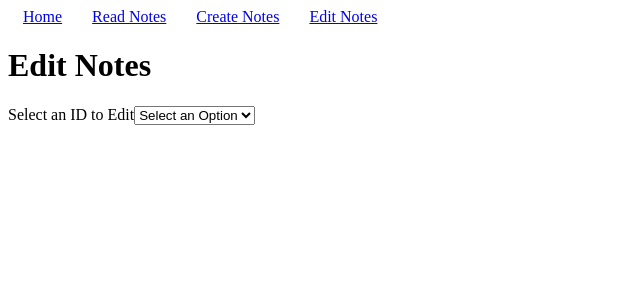
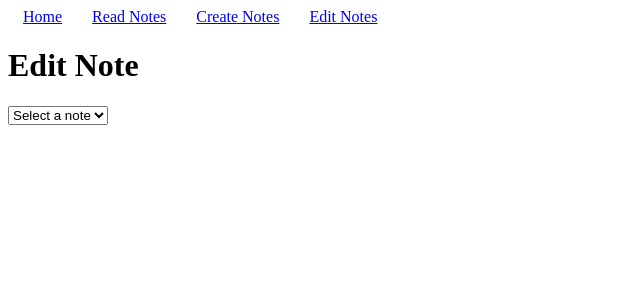
Before and after one commit to githubscientist/reactb47, a React (Create React App) app: page /edit in a window 1280 px wide. Shown: the top 300 px of the page, without its empty margins (0-640 px from the left). Built offline with nearby package versions, Linux system fonts and the light colour scheme; data requests are answered from the project's data file.

Commit message:
update in CRUD

```diff
--- a/db.json
+++ b/db.json
@@ -2,7 +2,7 @@
   "notes": [
     {
       "id": 1,
-      "content": "Working with Lists",
+      "content": "Working with Lists and Arrays",
       "important": true
     },
     {
--- a/src/components/CreateNote.js
+++ b/src/components/CreateNote.js
@@ -12,7 +12,7 @@ function CreateNote({addNote, newNoteContent, handleNoteChange, newNoteContentRe
             ref={newNoteContentRef}
             /> <br /><br />
 
-            <label form='dropdownNoteImportant'>Is Important: </label>
+            <label for='dropdownNoteImportant'>Is Important: </label>
             <select
             id='dropdownNoteImportant'
             onChange={handleSelectChange}
--- a/src/components/EditNote.js
+++ b/src/components/EditNote.js
@@ -1,60 +1,85 @@
 import axios from 'axios';
 import React, { useEffect, useState } from 'react';
 
-function UpdateForm() {
+function EditNote() {
+
+    const [notes, setNotes] = useState([]);
+    const [selectedId, setSelectedId] = useState('');
+    const [note, setNote] = useState(null);
+    const [content, setContent] = useState('');
+    const [important, setImportant] = useState(false);
+
+    // get all the id's and load them to the drop down
+    useEffect(() => {
+        fetchNotes();
+    }, []);
+
+    useEffect(() => {
+        const selectedNote = notes.find((note) => note.id == selectedId);
+        if (selectedNote) {
+            setNote(selectedNote);
+            setContent(selectedNote.content);
+            setImportant(selectedNote.important);
+        }
+    }, [selectedId, notes]);
+
+    const fetchNotes = async () => {
+        const response = await axios.get('http://localhost:3001/notes/');
+        // console.log(response.data);
+        setNotes(response.data);
+    }
+
+    const handleSelectChange = (event) => {
+        const id = parseInt(event.target.value);
+        setSelectedId(id);
+    }
+
+    const handleSubmit = async (event) => {
+        event.preventDefault();
+
+        try {
+            await axios.put(`http://localhost:3001/notes/${selectedId}`, {
+                ...note,
+                content,
+                important: important == 'true'
+            });
+        } catch (error) {
+            console.error('Error updating note:', error);
+        }
+    }
+
   return (
       <div>
-          <form>
-            <input
+          <h1>Edit Note</h1>
+          <select onChange={handleSelectChange} value={selectedId}>
+              <option>Select a note</option>
+              {
+                  notes.map((note) => (
+                      <option key={note.id}>{note.id}</option>
+                  ))
+              }
+          </select>
+          <br /><br />
+          {
+              selectedId && (
+                <form onSubmit={handleSubmit}>
+                    <input value={content} onChange={(event) => setContent(event.target.value)}
                     placeholder='type a note...'
                     /> <br /><br />
 
-            <label form='dropdownNoteImportant'>Is Important: </label>
-            <select
-            id='dropdownNoteImportant'>
+                      <label>Is Important:
+                        <select id='drop' value={important} onChange={(event) => setImportant(event.target.value)}>
                             <option>--Select--</option>
                             <option>true</option>
                             <option>false</option>
                         </select>
+                      </label>
+
                     <br /><br />
                     <button type='submit'>Update Note</button>
                 </form>
-    </div>
               )
           }
-
-function EditNote() {
-    const [options, setOptions] = useState([]);
-    const [selectedOption, setSelectedOption] = useState('');
-
-    // get the id's from backend
-    useEffect(() => {
-        axios
-            .get('http://localhost:3001/notes/')
-            .then(response => setOptions(response.data));
-    }, []);
-
-    let selectHandler = (event) => {
-        setSelectedOption(event.target.value);
-    }
-
-    return (
-        <div>
-            <h1>Edit Notes</h1>
-
-            <label>
-                Select an ID to Edit
-                <select onChange={selectHandler} value={selectedOption}>
-                    <option value=''>Select an Option</option>
-                    {
-                        options.map(option => (
-                            <option key={option.id}>{option.id}</option>
-                        ))
-                    }
-                </select>
-            </label>
-            <br /><br />
-            {selectedOption && <UpdateForm />}
     </div>
   )
 }
```
Lines whose indentation alone changed are shown as unchanged.
